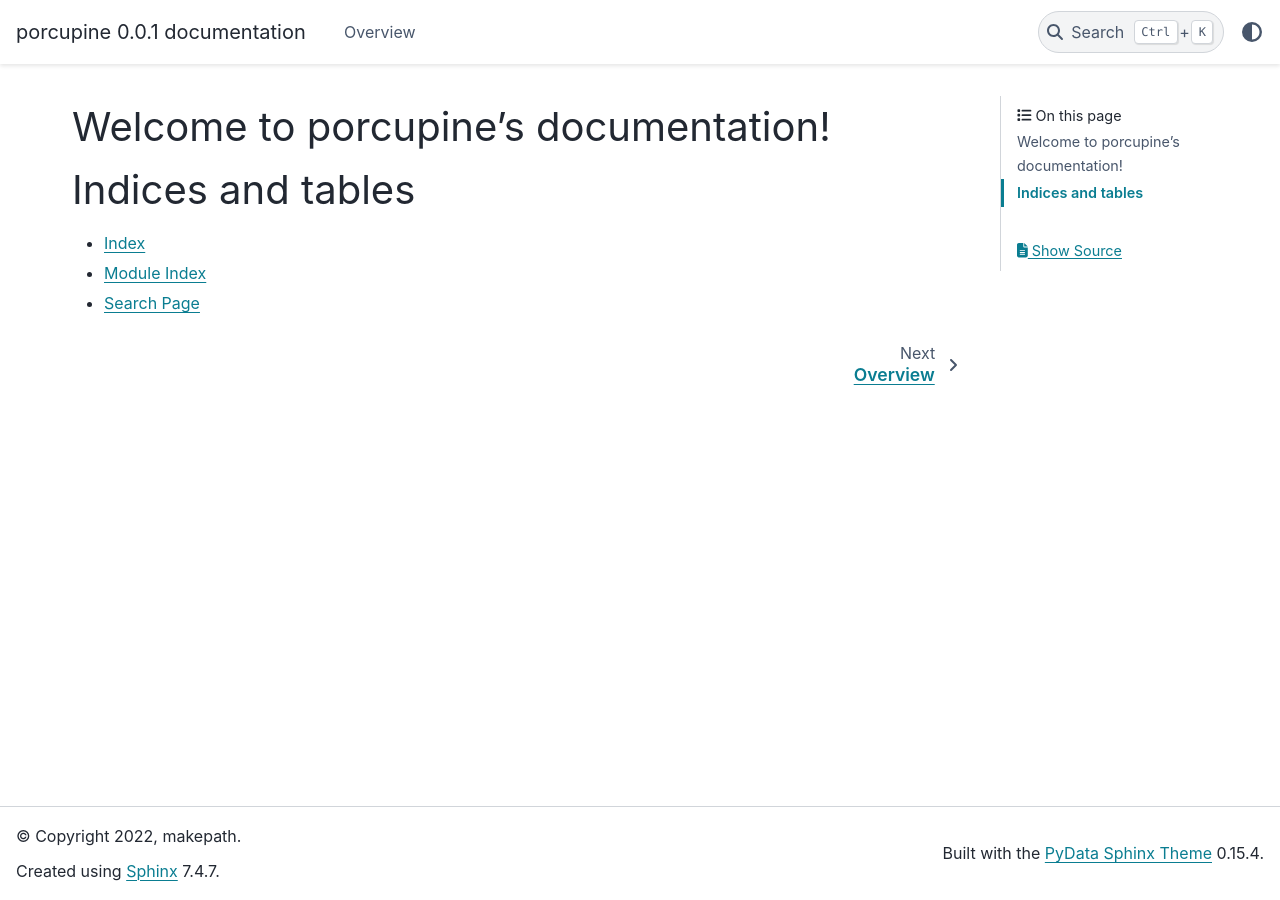
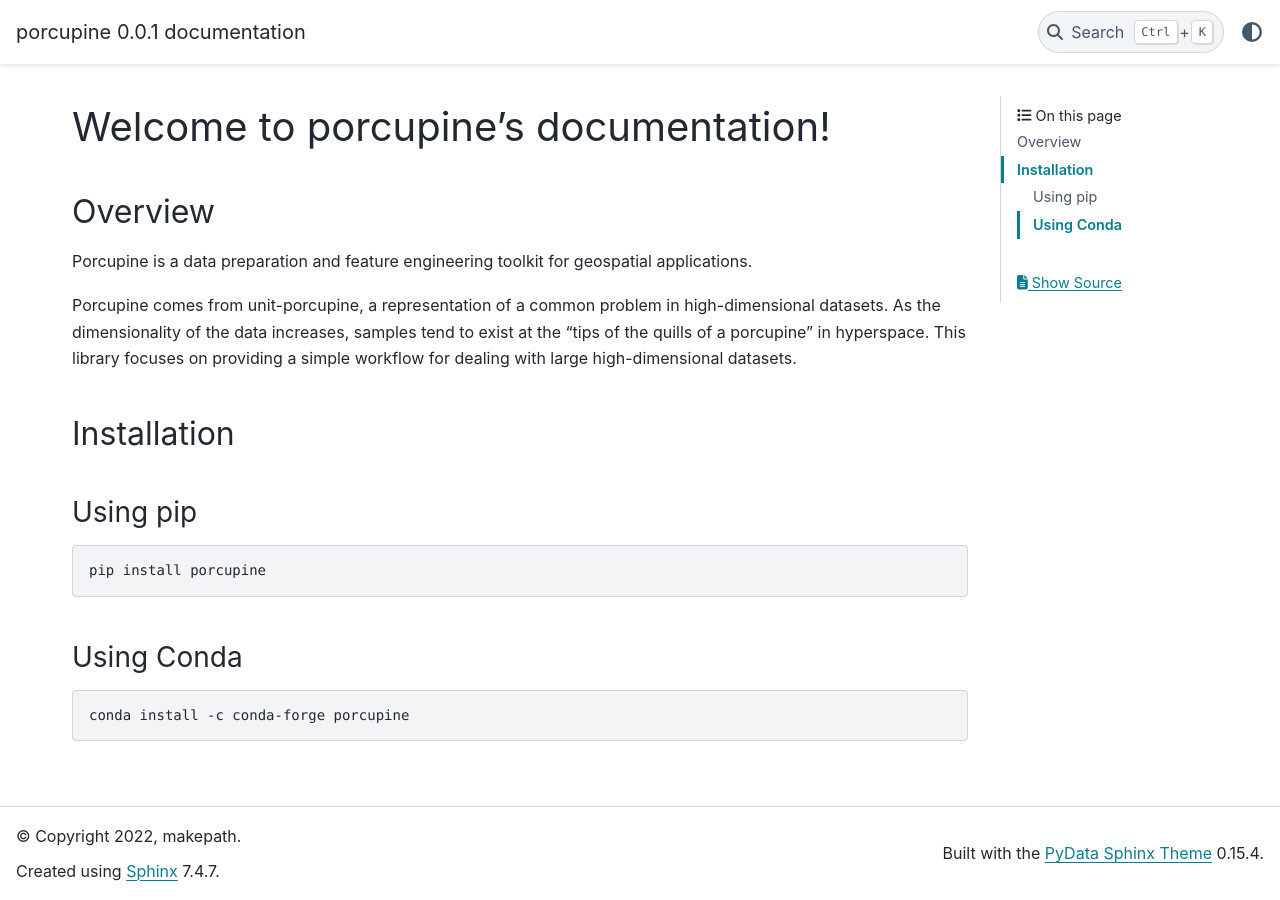
Before and after one commit to makepath/medaprep, a Sphinx documentation site: the page built from docs/source/index.rst, in a window 1280 px wide. Built offline with Sphinx 7.4.7 and the PyData theme 0.15.4, drawn with Linux system fonts in a browser that asks for light colours.

Commit message:
update auto-docs

```diff
--- a/docs/source/conf.py
+++ b/docs/source/conf.py
@@ -14,7 +14,7 @@ release = '0.0.1'
 # -- General configuration ---------------------------------------------------
 # https://www.sphinx-doc.org/en/master/usage/configuration.html#general-configuration
 
-extensions = []
+extensions = ['sphinx.ext.napoleon','sphinx.ext.autodoc', 'sphinx.ext.coverage']
 
 templates_path = ['_templates']
 exclude_patterns = []
--- a/docs/source/index.rst
+++ b/docs/source/index.rst
@@ -5,24 +5,32 @@
 
 Welcome to porcupine's documentation!
 =================================
+Overview
+########
+
+Porcupine is a data preparation and feature engineering toolkit for geospatial applications.
+
+Porcupine comes from unit-porcupine, a representation of a common problem in high-dimensional datasets. As the dimensionality of the data increases, samples tend to exist at the "tips of the quills of a porcupine" in hyperspace. This library focuses on providing a simple workflow for dealing with large high-dimensional datasets.
+
+
+Installation
+############
+
+Using pip
+*********
+
+.. code-block:: bash
+
+   pip install porcupine
+
+Using Conda
+***********
+
+.. code-block:: bash
+
+   conda install -c conda-forge porcupine
 
 .. toctree::
-   :caption: Introduction
+   :caption: Contents
    :hidden:
    :maxdepth: 2
-
-   intro.rst
-
-
-.. toctree::
-   :maxdepth: 2
-   :caption: Contents:
-
-
-
-Indices and tables
-==================
-
-* :ref:`genindex`
-* :ref:`modindex`
-* :ref:`search`
```
Also changed, not shown: docs/source/intro.rst (deleted, +0 -24 lines).
